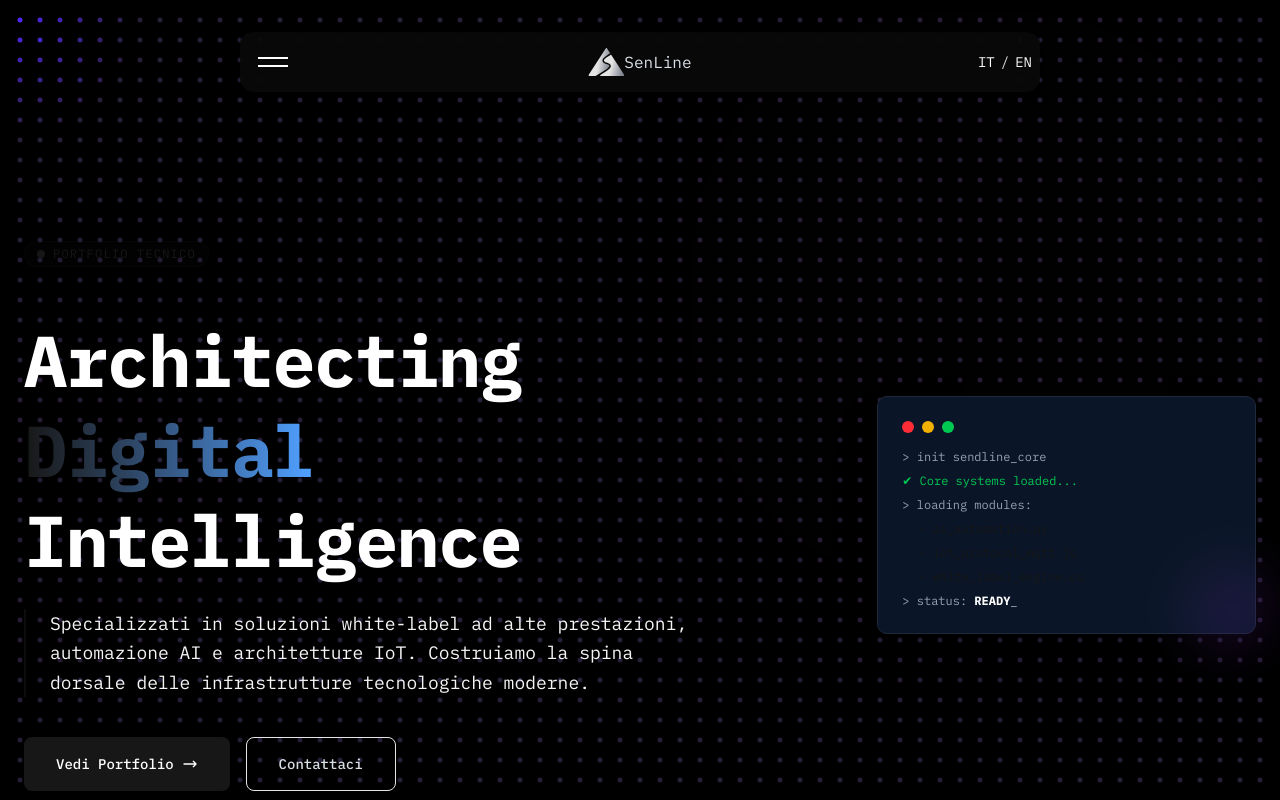
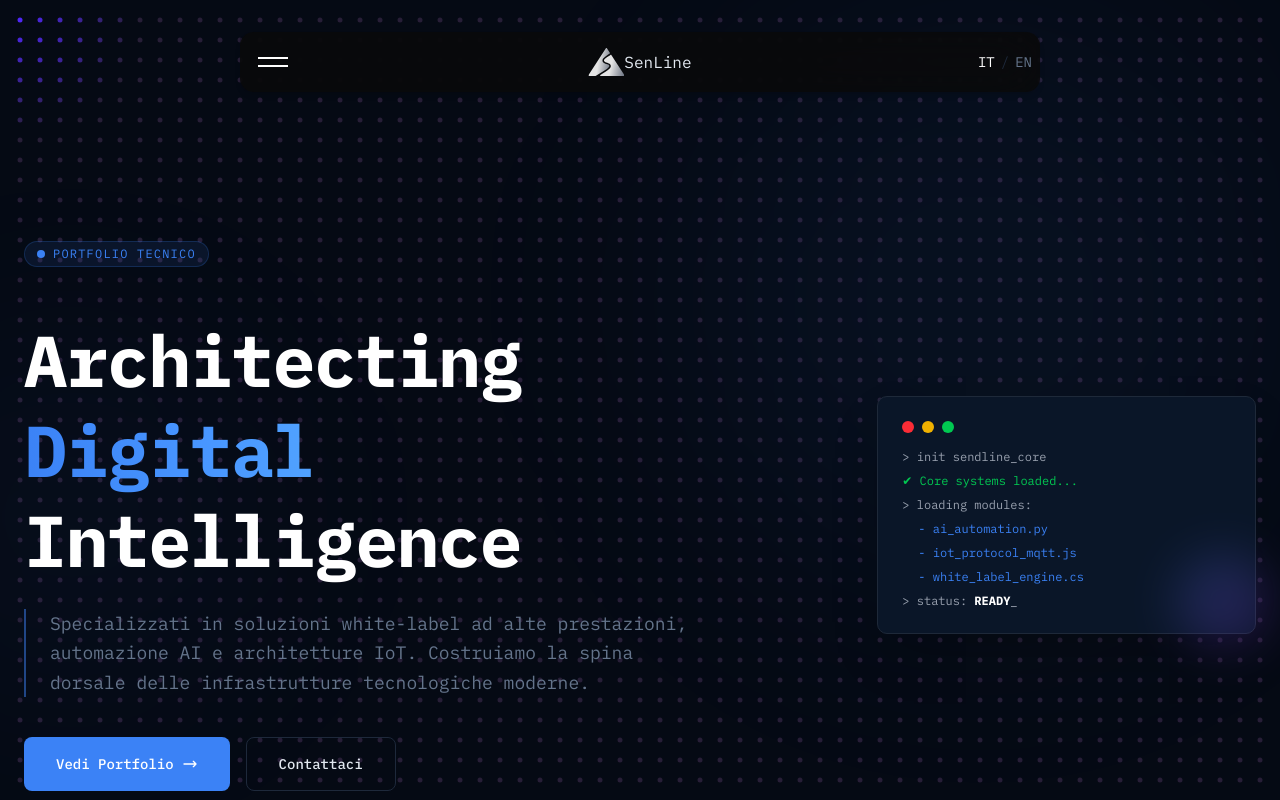
Before and after one commit to zerocinque/sendline-web-site, a Next.js app: page /it in a window 1280 px wide. Shown: the top 800 px of the page. Built offline with nearby package versions, Linux system fonts and the light colour scheme.

Commit message:
fix some css

```diff
--- a/src/app/globals.css
+++ b/src/app/globals.css
@@ -38,22 +38,17 @@
   --radius-2xl: calc(var(--radius) + 8px);
   --radius-3xl: calc(var(--radius) + 12px);
   --radius-4xl: calc(var(--radius) + 16px);
-  --color-background: var(--background);
-  --color-foreground: var(--foreground);
   --color-card: var(--card);
   --color-card-foreground: var(--card-foreground);
   --color-popover: var(--popover);
   --color-popover-foreground: var(--popover-foreground);
-  --color-primary: var(--primary);
   --color-primary-foreground: var(--primary-foreground);
   --color-secondary: var(--secondary);
   --color-secondary-foreground: var(--secondary-foreground);
-  --color-muted: var(--muted);
   --color-muted-foreground: var(--muted-foreground);
   --color-accent: var(--accent);
   --color-accent-foreground: var(--accent-foreground);
   --color-destructive: var(--destructive);
-  --color-border: var(--border);
   --color-input: var(--input);
   --color-ring: var(--ring);
   --color-chart-1: var(--chart-1);
@@ -75,52 +70,18 @@
   --radius: 0.625rem;
   --background: oklch(0.04 0.01 250);
   --foreground: oklch(0.9 0.01 250);
-  --card: oklch(1 0 0);
-  --card-foreground: oklch(0.145 0 0);
-  --popover: oklch(1 0 0);
-  --popover-foreground: oklch(0.145 0 0);
-  --primary: oklch(0.205 0 0);
-  --primary-foreground: oklch(0.985 0 0);
-  --secondary: oklch(0.97 0 0);
-  --secondary-foreground: oklch(0.205 0 0);
-  --muted: oklch(0.97 0 0);
-  --muted-foreground: oklch(0.556 0 0);
-  --accent: oklch(0.97 0 0);
-  --accent-foreground: oklch(0.205 0 0);
-  --destructive: oklch(0.577 0.245 27.325);
-  --border: oklch(0.922 0 0);
-  --input: oklch(0.922 0 0);
-  --ring: oklch(0.708 0 0);
-  --chart-1: oklch(0.646 0.222 41.116);
-  --chart-2: oklch(0.6 0.118 184.704);
-  --chart-3: oklch(0.398 0.07 227.392);
-  --chart-4: oklch(0.828 0.189 84.429);
-  --chart-5: oklch(0.769 0.188 70.08);
-  --sidebar: oklch(0.985 0 0);
-  --sidebar-foreground: oklch(0.145 0 0);
-  --sidebar-primary: oklch(0.205 0 0);
-  --sidebar-primary-foreground: oklch(0.985 0 0);
-  --sidebar-accent: oklch(0.97 0 0);
-  --sidebar-accent-foreground: oklch(0.205 0 0);
-  --sidebar-border: oklch(0.922 0 0);
-  --sidebar-ring: oklch(0.708 0 0);
-}
-
-.dark {
-  --background: oklch(0.145 0 0);
-  --foreground: oklch(0.985 0 0);
-  --card: oklch(0.205 0 0);
-  --card-foreground: oklch(0.985 0 0);
-  --popover: oklch(0.205 0 0);
-  --popover-foreground: oklch(0.985 0 0);
+  --card: oklch(0.08 0.01 250);
+  --card-foreground: oklch(0.9 0.01 250);
+  --popover: oklch(0.08 0.01 250);
+  --popover-foreground: oklch(0.9 0.01 250);
   --primary: oklch(0.922 0 0);
   --primary-foreground: oklch(0.205 0 0);
-  --secondary: oklch(0.269 0 0);
-  --secondary-foreground: oklch(0.985 0 0);
-  --muted: oklch(0.269 0 0);
+  --secondary: oklch(0.15 0.01 250);
+  --secondary-foreground: oklch(0.9 0.01 250);
+  --muted: oklch(0.15 0.01 250);
   --muted-foreground: oklch(0.708 0 0);
-  --accent: oklch(0.269 0 0);
-  --accent-foreground: oklch(0.985 0 0);
+  --accent: oklch(0.15 0.01 250);
+  --accent-foreground: oklch(0.9 0.01 250);
   --destructive: oklch(0.704 0.191 22.216);
   --border: oklch(1 0 0 / 10%);
   --input: oklch(1 0 0 / 15%);
@@ -130,12 +91,12 @@
   --chart-3: oklch(0.769 0.188 70.08);
   --chart-4: oklch(0.627 0.265 303.9);
   --chart-5: oklch(0.645 0.246 16.439);
-  --sidebar: oklch(0.205 0 0);
-  --sidebar-foreground: oklch(0.985 0 0);
+  --sidebar: oklch(0.08 0.01 250);
+  --sidebar-foreground: oklch(0.9 0.01 250);
   --sidebar-primary: oklch(0.488 0.243 264.376);
   --sidebar-primary-foreground: oklch(0.985 0 0);
-  --sidebar-accent: oklch(0.269 0 0);
-  --sidebar-accent-foreground: oklch(0.985 0 0);
+  --sidebar-accent: oklch(0.15 0.01 250);
+  --sidebar-accent-foreground: oklch(0.9 0.01 250);
   --sidebar-border: oklch(1 0 0 / 10%);
   --sidebar-ring: oklch(0.556 0 0);
 }
```
